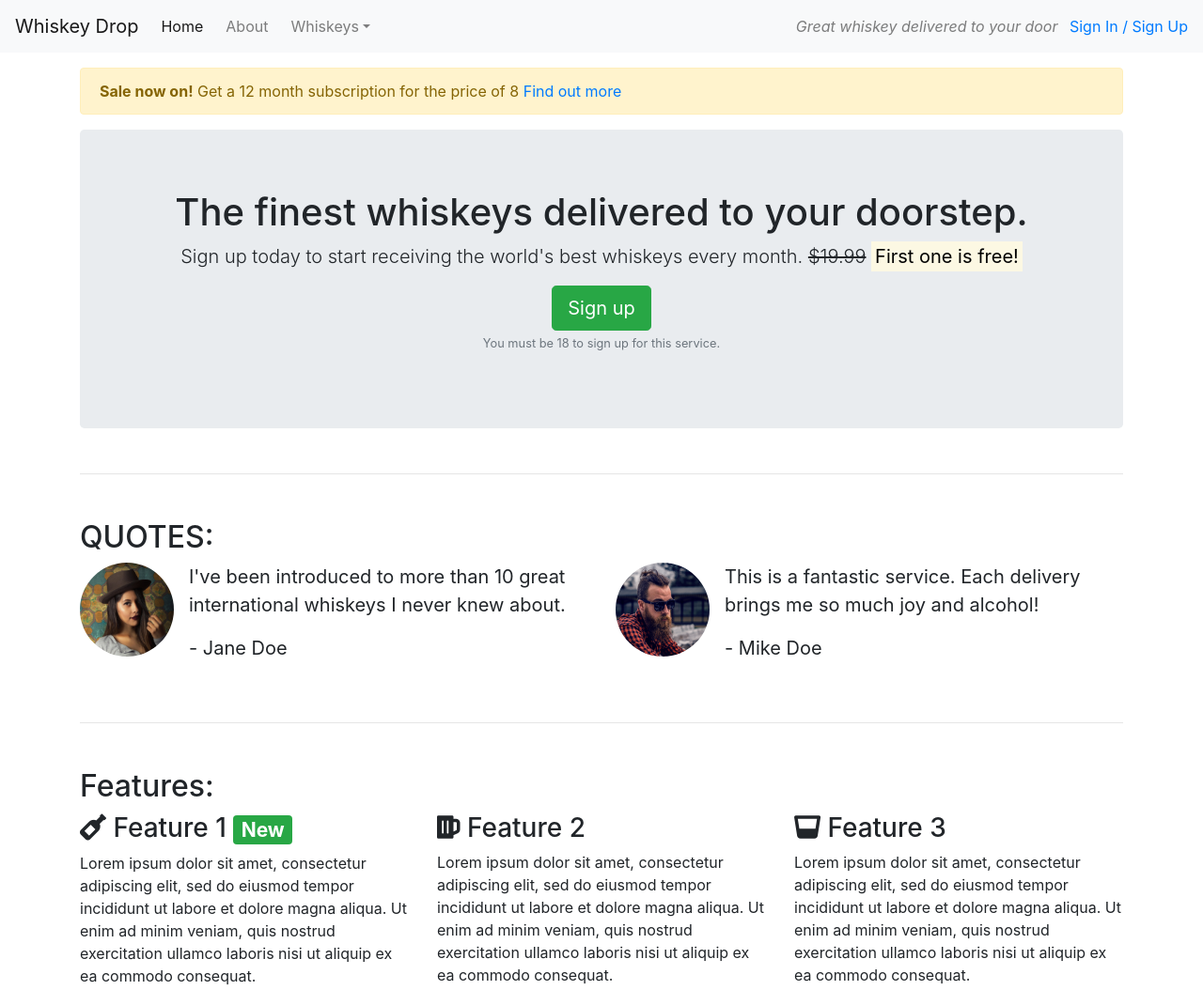
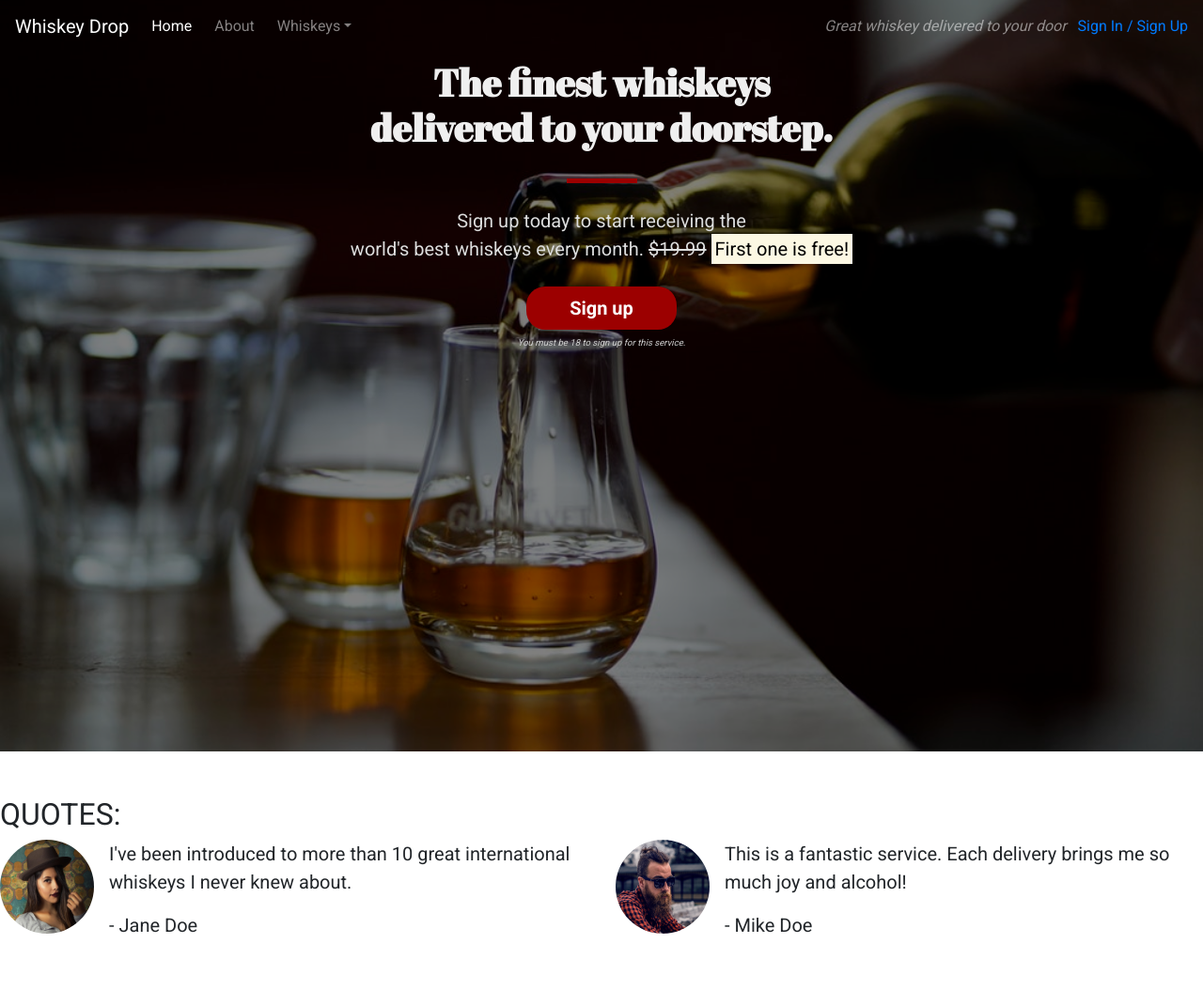
Before and after one commit to brendankilkenny/its-a-boots-trap, a plain HTML site: page index.html in a window 1280 px wide. Shown: the top 1054 px of the page at 94% size. Drawn offline with nearby package versions, Linux system fonts and the light colour scheme.

Commit message:
Changes to main header

```diff
--- /dev/null
+++ b/css/style.css
@@ -0,0 +1,143 @@
+body {
+    font-family: 'Roboto', sans-serif;
+}
+
+.alert-container {
+    background-color: red;
+}
+
+.callout-container {
+    height: 100vh;
+
+    background: url(../images/whiskey-bg.jpg) no-repeat bottom right fixed;
+    -webkit-background-size: cover;
+    -moz-background-size: cover;
+    -o-background-size: cover;
+    background-size: cover;
+
+    display: flex;
+    align-items: center;
+    justify-content: center;
+    position: relative;
+
+    top: 50%;
+}
+
+
+.opaque-overlay {
+    position: absolute;
+    top: 0;
+    left: 0;
+    height: 100%;
+    width: 100%;
+    background-color: rgba(0, 0, 0, 0.5);
+
+}
+
+.quotes-container {}
+
+.features-containter {}
+
+.monthlyFavourites {}
+
+
+
+/*block-dividers-start*/
+
+.block-divider {
+    width: 75px;
+    height: 5px;
+    border: 0px;
+    background-color: #444;
+}
+
+.block-divider--burgundy {
+    background-color: #9c0000;
+}
+
+.block-divider--short {
+    width: 35px;
+}
+
+/*block-dividers-end*/
+
+/*jumbotron-start*/
+
+.jumbotron {
+    background-color: transparent;
+}
+
+.jumbotron-header {
+    font-family: 'Abril Fatface', cursive;
+    color: #efefef;
+    font-weight: bold;
+    margin-bottom: 30px;
+}
+
+.jumbotron .lead {
+    /*font-size: 1.25rem;*/
+    /*font-weight: 300;*/
+    color: #dddede;
+    margin: 25px 0px;
+}
+
+
+.jumbotron small {
+    font-size: 60%;
+    font-style: italic;
+    color: #d0d0d0;
+}
+
+
+
+
+/*jumbotron-end*/
+
+/*Nav bar start */
+
+.navalert-container {
+    position: absolute;
+    top: 0;
+    left: 0;
+    padding-left: 0;
+    padding-right: 0;
+    z-index: 1;
+}
+
+.navbar {
+    margin-bottom: 0;
+    border: 0;
+    width: 100%;
+    background-color: rgba (0, 0, 0, .15);
+}
+
+.navbar .navbar-toggler {
+    border: 0px;
+}
+
+/*Nav bar ends*/
+
+/*Buttons-start*/
+
+.btn--cta {
+    font-weight: bold;
+    border-radius: 20px;
+    width: 160px;
+}
+
+.btn--red {
+    color: white;
+    background-color: #9c0000;
+    border-color: white;
+    border-width: 0px;
+}
+
+.btn--red:hover,
+.btn--red:active,
+.btn--red:focus,
+.btn--red:active:focus {
+    background-color: #dc3545;
+}
+
+
+/*Buttons-end*/
--- a/index.html
+++ b/index.html
@@ -7,10 +7,14 @@
     <title>Whiskey Drop | Taste a new whiskey every month</title>
     <link rel="stylesheet" href="https://maxcdn.bootstrapcdn.com/bootstrap/4.1.3/css/bootstrap.min.css">
     <link rel="stylesheet" href="https://use.fontawesome.com/releases/v5.8.1/css/all.css" integrity="sha384-50oBUHEmvpQ+1lW4y57PTFmhCaXp0ML5d60M1M7uH2+nqUivzIebhndOJK28anvf" crossorigin="anonymous">
+    <link href="https://fonts.googleapis.com/css?family=Abril+Fatface|Roboto:400,700" rel="stylesheet">
+    <link rel="stylesheet" href="css/style.css" type="text/css" />
 </head>
 
 <body>
-    <nav class="navbar navbar-light bg-light navbar-expand-sm">
+    <div class="container-fluid navalert-container">
+
+        <nav class="navbar navbar-dark navbar-expand-sm">
             <a href="/grid.html" class="navbar-brand">Whiskey Drop</a>
 
             <button class="navbar-toggler ml-auto" type="button" data-toggle="collapse" data-target="#navbarNavDropdown" aria-expanded="false" aria-label="Toggle navigation">
@@ -40,32 +44,43 @@
                 <a href="/login">Sign In / Sign Up</a>
             </div>
         </nav>
+    </div>
     <!--end of nav-->
 
-    <article class="container mt-3">
-        <div class="row">
-            <div class="col-12">
-                <div class="alert alert-warning"><strong>Sale now on!</strong> Get a 12 month subscription for the price of 8 <a href="/promo.html">Find out more</a> </div>
-            </div>
-        </div>
+    <!--<div class="row alert-container">-->
+    <!--    <div class="col-12">-->
+    <!--        <div class="alert alert-warning"><strong>Sale now on!</strong> Get a 12 month subscription for the price of 8 <a href="/promo.html">Find out more</a> </div>-->
+    <!--    </div>-->
+    <!--</div>-->
+
+
     <!-- Callout -->
+    <div class="container-fluid callout-container">
+        <div class="opaque-overlay">
             <div class="row">
                 <div class="col-12">
                     <section class="callout jumbotron text-center">
-                    <h1>The finest whiskeys delivered to your doorstep.</h1>
-                    <p class="lead">Sign up today to start receiving the world's best whiskeys every month.
+                        <h1 class="jumbotron-header">The finest whiskeys<br> delivered to your doorstep.</h1>
+                        <hr class="block-divider block-divider--burgundy">
+                        <p class="lead jumbotron-text">Sign up today to start receiving the <br>world's best whiskeys every month.
                             <s class="d-none d-sm-inline">$19.99</s>
                             <span class="d-line d-sm-none"><br></span>
                             <strong><mark>First one is free!</mark></p>
-            <button class="btn btn-success btn-lg" data-toggle="modal" data-target="#signupModal">Sign up</button>
+            <button class="btn btn-lg btn--cta btn--red" data-toggle="modal" data-target="#signupModal">Sign up</button>
             <p class="text-muted"><small>You must be 18 to sign up for this service.</small></p></strong>
                     </section>
                 </div>
             </div>
+        </div>
+    </div>
     <!-- /.callout -->
-        <hr>
+
+
+
+
 
     <!-- Quotes -->
+    <div class="quotes-container">
         <section class="quotes my-5">
             <div class="row">
                 <div class="col 12">
@@ -104,10 +119,12 @@
 
             </div>
         </section>
+    </div>
     <!-- /.quotes -->
-        <hr>
+
 
     <!-- Features -->
+    <div class="features-containter">
         <section class="features my-5">
             <div class="row">
                 <div class="col-12">
@@ -138,7 +155,10 @@
                 </div>
             </div>
         </section>
+    </div>
     <!-- /.features -->
+
+
     <!--monthlyFavourites -->
     <section class="monthlyFavourites">
         <div class="row">
@@ -182,7 +202,6 @@
         </div>
     </section>
     <!--/monthlyFavourites-->
-    </article>
 
     <div class="modal" tabindex="-1" role="dialog" id="signupModal">
         <div class="modal-dialog" role="document">
```
Also changed, not shown: images/whiskey-bg-wide.jpg (added), images/whiskey-bg.jpg (added). Lines whose indentation alone changed are shown as unchanged.
